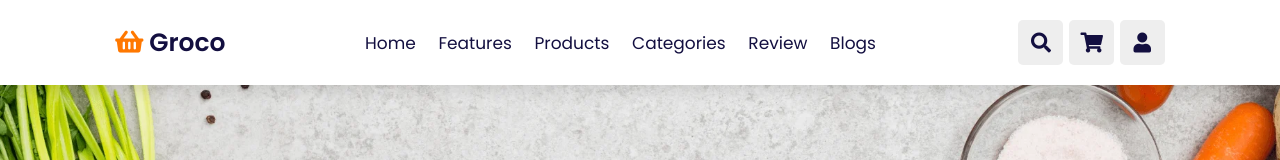
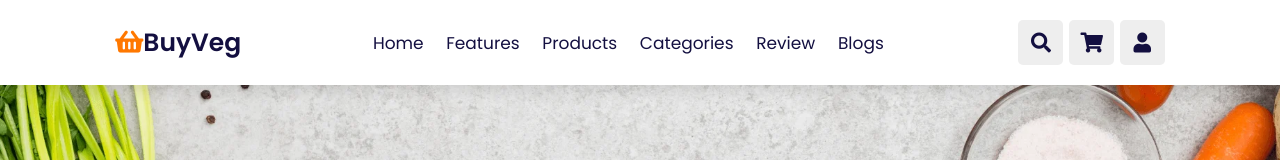
Before and after one commit to rudreshh7/groco-grocery-shoping, a plain HTML site: page index.html in a window 1280 px wide. Shown: the top 160 px of the page. Drawn offline with nearby package versions, Linux system fonts and the light colour scheme.

Commit message:
Update index.html

```diff
--- a/index.html
+++ b/index.html
@@ -5,7 +5,7 @@
     <meta charset="UTF-8">
     <meta http-equiv="X-UA-Compatible" content="IE=edge">
     <meta name="viewport" content="width=device-width, initial-scale=1.0">
-    <title>Groco Minor Project</title>
+    <title>BuyVeg</title>
 
     <link rel="stylesheet" href="https://unpkg.com/swiper@7/swiper-bundle.min.css" />
 
@@ -23,7 +23,7 @@
 
     <header class="header">
 
-        <a href="#" class="logo"> <i class="fas fa-shopping-basket"></i> groco </a>
+        <a href="#" class="logo"> <i class="fas fa-shopping-basket"></i>BuyVeg</a>
 
         <nav class="navbar">
             <a href="#home">home</a>
```
